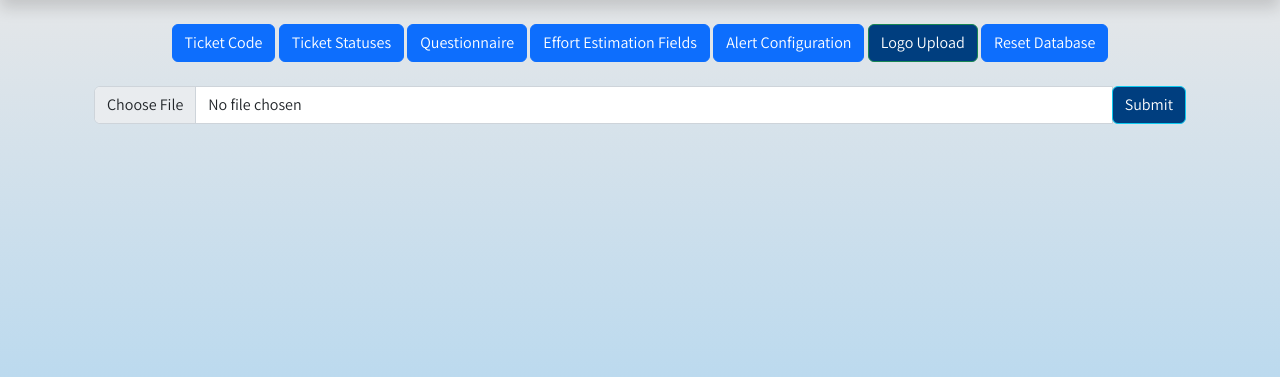
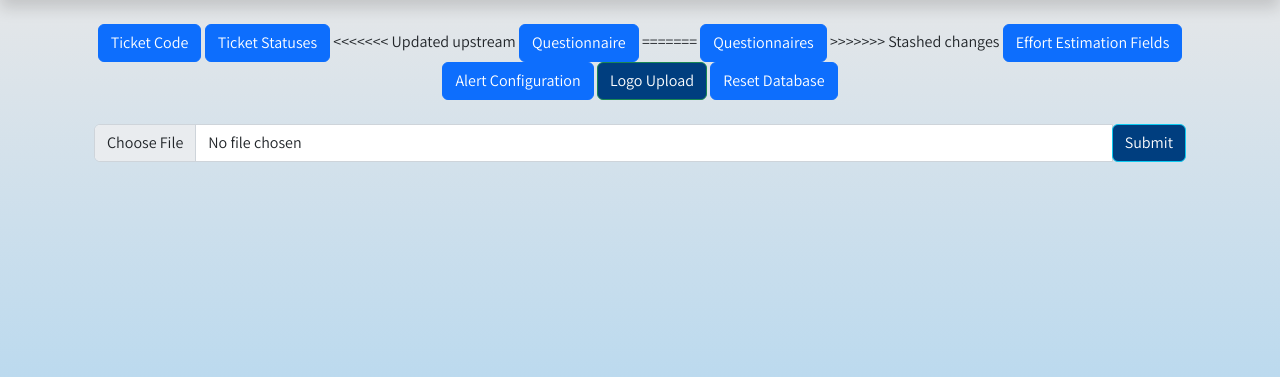
Before and after one commit to kheraananya/mywebsite, a Python web app: template TicketDemo/website/templates/master_logo.html in a window 1280 px wide. Shown: the part 43-420 px from the top of the page. Run offline with Jinja, Linux system fonts and the light colour scheme; the template is opened without the code that fills it, so the values that code supplies are empty; some libraries are stand-ins or nearby versions.

Commit message:
master setup

```diff
--- a/TicketDemo/website/templates/master_effort.html
+++ b/TicketDemo/website/templates/master_effort.html
@@ -13,7 +13,11 @@
     <div align='center'>
         <a href="/master-ticketcode-home"><button type="button" class="btn btn-primary">Ticket Code</button></a>
         <a href="/master-status-home"><button type="button" class="btn btn-primary">Ticket Statuses</button></a>
+<<<<<<< Updated upstream
         <a href="/master-question-home"><button type="button" class="btn btn-primary">Questionnaire</button></a>
+=======
+        <a href="/master-question-home"><button type="button" class="btn btn-primary">Questionnaires</button></a>
+>>>>>>> Stashed changes
         <a href="/master-effort-home"><button type="button" class="btn btn-success" style="background-color: #003E7F;">Effort Estimation Fields</button></a>
         <a href="/master-alert-home"><button type="button" class="btn btn-primary">Alert Configuration</button></a>
         <a href="/master-logo-home"><button type="button" class="btn btn-primary">Logo Upload</button></a>
--- a/TicketDemo/website/templates/master_logo.html
+++ b/TicketDemo/website/templates/master_logo.html
@@ -6,7 +6,11 @@
     <div align='center'>
         <a href="/master-ticketcode-home"><button type="button" class="btn btn-primary">Ticket Code</button></a>
         <a href="/master-status-home"><button type="button" class="btn btn-primary">Ticket Statuses</button></a>
+<<<<<<< Updated upstream
         <a href="/master-question-home"><button type="button" class="btn btn-primary">Questionnaire</button></a>
+=======
+        <a href="/master-question-home"><button type="button" class="btn btn-primary">Questionnaires</button></a>
+>>>>>>> Stashed changes
         <a href="/master-effort-home"><button type="button" class="btn btn-primary">Effort Estimation Fields</button></a>
         <a href="/master-alert-home"><button type="button" class="btn btn-primary">Alert Configuration</button></a>
         <a href="/master-logo-home"><button type="button" class="btn btn-success" style="background-color: #003E7F;">Logo Upload</button></a>
--- a/TicketDemo/website/templates/master_question.html
+++ b/TicketDemo/website/templates/master_question.html
@@ -13,7 +13,11 @@
     <div align='center'>
         <a href="/master-ticketcode-home"><button type="button" class="btn btn-primary">Ticket Code</button></a>
         <a href="/master-status-home"><button type="button" class="btn btn-primary">Ticket Statuses</button></a>
+<<<<<<< Updated upstream
         <a href="/master-question-home"><button type="button" class="btn btn-success" style="background-color: #003E7F;">Questionnaire</button></a>
+=======
+        <a href="/master-question-home"><button type="button" class="btn btn-success" style="background-color: #003E7F;">Questionnaires</button></a>
+>>>>>>> Stashed changes
         <a href="/master-effort-home"><button type="button" class="btn btn-primary">Effort Estimation Fields</button></a>
         <a href="/master-alert-home"><button type="button" class="btn btn-primary">Alert Configuration</button></a>
         <a href="/master-logo-home"><button type="button" class="btn btn-primary">Logo Upload</button></a>
--- a/TicketDemo/website/templates/master_reset.html
+++ b/TicketDemo/website/templates/master_reset.html
@@ -12,7 +12,11 @@
     <div align='center'>
         <a href="/master-ticketcode-home"><button type="button" class="btn btn-primary">Ticket Code</button></a>
         <a href="/master-status-home"><button type="button" class="btn btn-primary">Ticket Statuses</button></a>
+<<<<<<< Updated upstream
         <a href="/master-question-home"><button type="button" class="btn btn-primary">Questionnaire</button></a>
+=======
+        <a href="/master-question-home"><button type="button" class="btn btn-primary">Questionnaires</button></a>
+>>>>>>> Stashed changes
         <a href="/master-effort-home"><button type="button" class="btn btn-primary">Effort Estimation Fields</button></a>
         <a href="/master-alert-home"><button type="button" class="btn btn-primary">Alert Configuration</button></a>
         <a href="/master-logo-home"><button type="button" class="btn btn-primary">Logo Upload</button></a>
--- a/TicketDemo/website/templates/master_status.html
+++ b/TicketDemo/website/templates/master_status.html
@@ -13,7 +13,11 @@
     <div align='center'>
         <a href="/master-ticketcode-home"><button type="button" class="btn btn-primary">Ticket Code</button></a>
         <a href="/master-status-home"><button type="button" class="btn btn-success" style="background-color: #003E7F;">Ticket Statuses</button></a>
+<<<<<<< Updated upstream
         <a href="/master-question-home"><button type="button" class="btn btn-primary">Questionnaire</button></a>
+=======
+        <a href="/master-question-home"><button type="button" class="btn btn-primary">Questionnaires</button></a>
+>>>>>>> Stashed changes
         <a href="/master-effort-home"><button type="button" class="btn btn-primary">Effort Estimation Fields</button></a>
         <a href="/master-alert-home"><button type="button" class="btn btn-primary">Alert Configuration</button></a>
         <a href="/master-logo-home"><button type="button" class="btn btn-primary">Logo Upload</button></a>
--- a/TicketDemo/website/templates/master_ticketcode.html
+++ b/TicketDemo/website/templates/master_ticketcode.html
@@ -11,7 +11,11 @@
     <div align='center'>
       <a href="/master-ticketcode-home"><button type="button" class="btn btn-success" style="background-color: #003E7F;">Ticket Code</button></a>
       <a href="/master-status-home"><button type="button" class="btn btn-primary">Ticket Statuses</button></a>
+<<<<<<< Updated upstream
       <a href="/master-question-home"><button type="button" class="btn btn-primary">Questionnaire</button></a>
+=======
+      <a href="/master-question-home"><button type="button" class="btn btn-primary">Questionnaires</button></a>
+>>>>>>> Stashed changes
       <a href="/master-effort-home"><button type="button" class="btn btn-primary">Effort Estimation Fields</button></a>
       <a href="/master-alert-home"><button type="button" class="btn btn-primary">Alert Configuration</button></a>
       <a href="/master-logo-home"><button type="button" class="btn btn-primary">Logo Upload</button></a>
```
